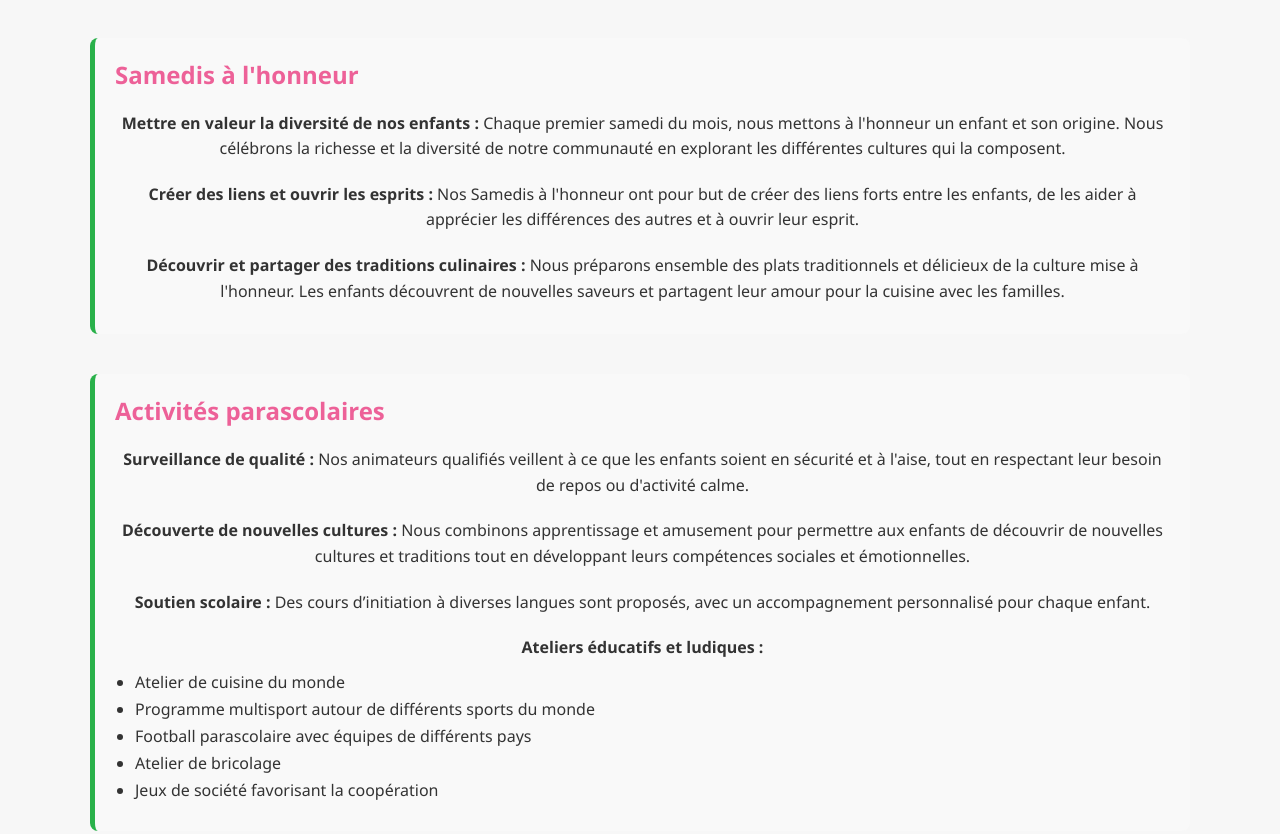
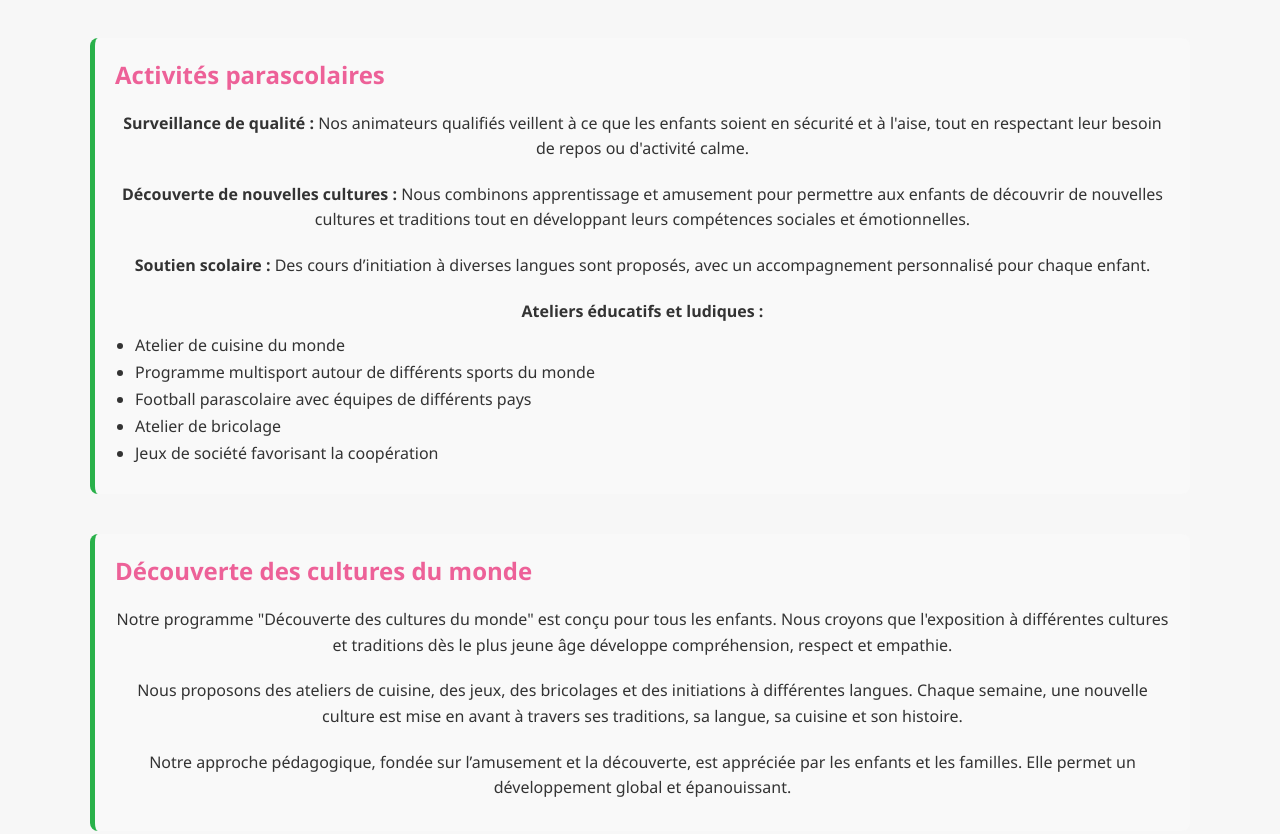
Before and after one commit to Selimbld/kidsexplorers-site, a plain HTML site: page index.html in a window 1280 px wide. Shown: the part 1054-1888 px from the top of the page. Drawn offline with Linux system fonts and the light colour scheme.

Commit message:
Update index.html

```diff
--- a/index.html
+++ b/index.html
@@ -55,13 +55,6 @@
 </section>
 
 <section class="info-section">
-  <h2>Samedis à l'honneur</h2>
-  <p><strong>Mettre en valeur la diversité de nos enfants :</strong> Chaque premier samedi du mois, nous mettons à l'honneur un enfant et son origine. Nous célébrons la richesse et la diversité de notre communauté en explorant les différentes cultures qui la composent.</p>
-  <p><strong>Créer des liens et ouvrir les esprits :</strong> Nos Samedis à l'honneur ont pour but de créer des liens forts entre les enfants, de les aider à apprécier les différences des autres et à ouvrir leur esprit.</p>
-  <p><strong>Découvrir et partager des traditions culinaires :</strong> Nous préparons ensemble des plats traditionnels et délicieux de la culture mise à l'honneur. Les enfants découvrent de nouvelles saveurs et partagent leur amour pour la cuisine avec les familles.</p>
-</section>
-
-<section class="info-section">
   <h2>Activités parascolaires</h2>
   <p><strong>Surveillance de qualité :</strong> Nos animateurs qualifiés veillent à ce que les enfants soient en sécurité et à l'aise, tout en respectant leur besoin de repos ou d'activité calme.</p>
   <p><strong>Découverte de nouvelles cultures :</strong> Nous combinons apprentissage et amusement pour permettre aux enfants de découvrir de nouvelles cultures et traditions tout en développant leurs compétences sociales et émotionnelles.</p>
```
